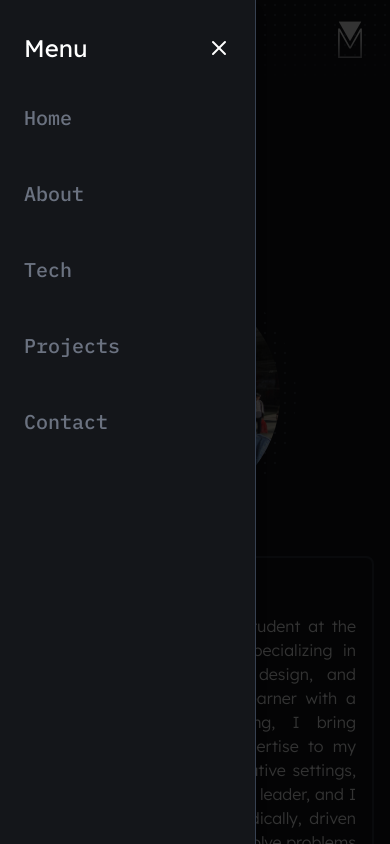
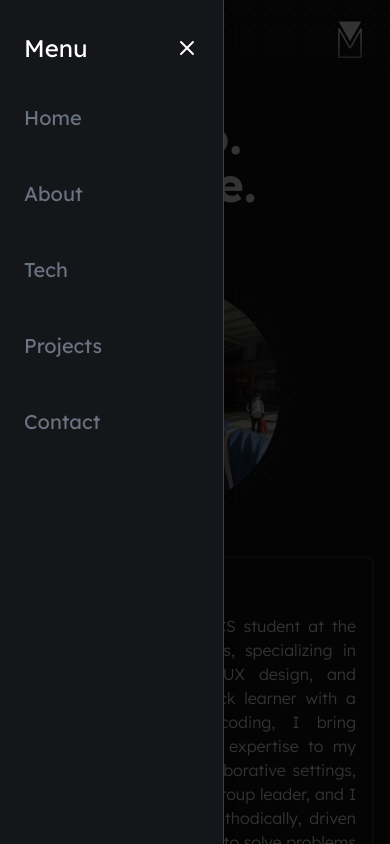
Before and after one commit to devliqht/portfolio, a React (Vite) app: page / in a window 390 px wide. Both pictures are taken after a click on the button 28 px from the left and 40 px from the top of the page. Shown: the top 844 px of the page. Built offline with nearby package versions, Linux system fonts and the light colour scheme.

Commit message:
SIDEBAR: change size and font

```diff
--- a/src/components/Header.tsx
+++ b/src/components/Header.tsx
@@ -54,7 +54,7 @@ const Header = () => {
                                     <Menu />
                                 </button>
                             </SheetTrigger>
-                            <SheetContent side="left" className="w-64 bg-[var(--dblue)] text-white">
+                            <SheetContent side="left" className="w-56 bg-[var(--dblue)] text-white">
                                 <div className="flex flex-col space-y-6 py-4 px-2">
                                     <div className="flex justify-between items-center">
                                         <h3 className="lexend-deca-400 text-2xl">Menu</h3>
--- a/src/components/NavLink.tsx
+++ b/src/components/NavLink.tsx
@@ -20,7 +20,7 @@ export const NavLink: React.FC<NavLinkProps> = ({ to, label, onClick, mobile = f
         <Link
           to={to}
           className=
-          {`${mobile ? 'text-gray-500 hover:text-gray-300 ibm-plex-mono-medium text-xl py-4 transition ease-in-out duration-200 relative group'
+          {`${mobile ? 'text-gray-500 hover:text-gray-300 lexend-deca-400 text-xl py-4 transition ease-in-out duration-200 relative group'
             : 'ibm-plex-mono-regular text-gray-500 hover:text-gray-300 text-md py-4 border-transparent transition ease-in-out duration-200 relative group'}`}
           onClick={onClick}
         >
```
